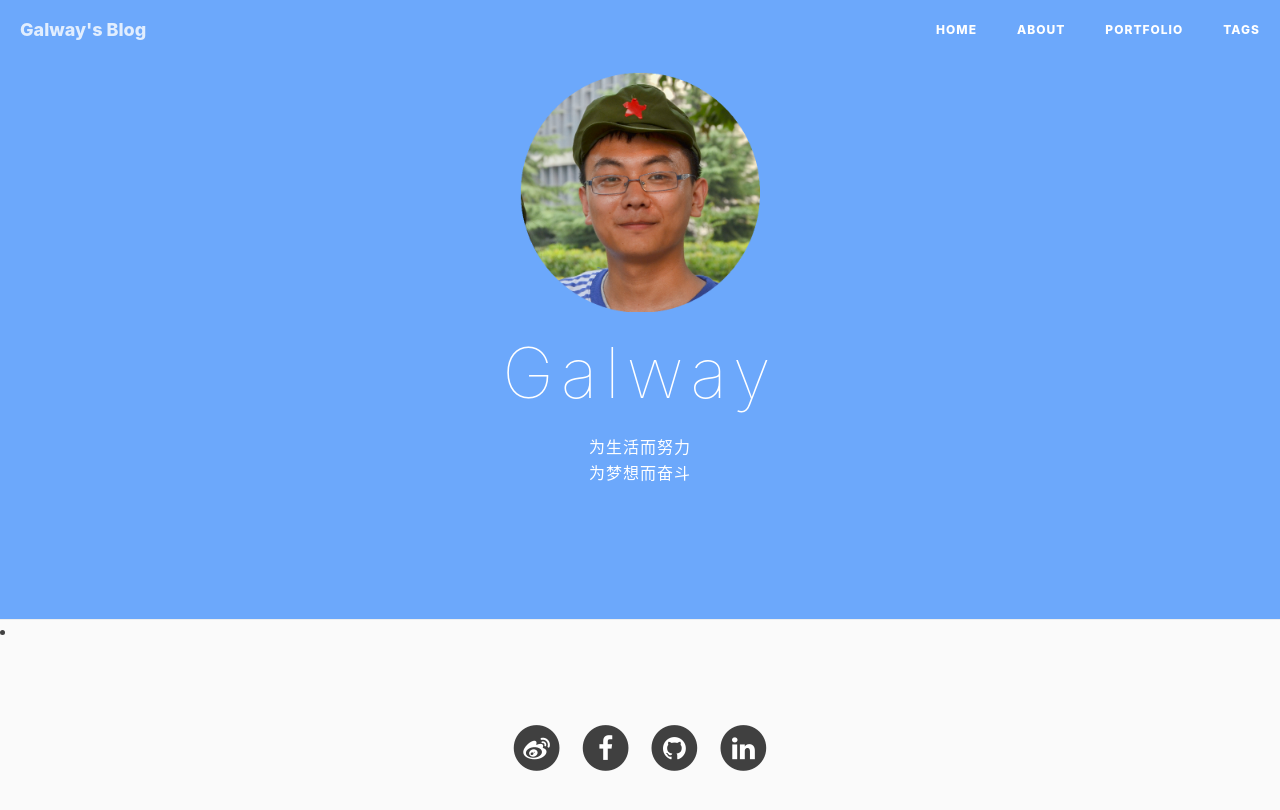
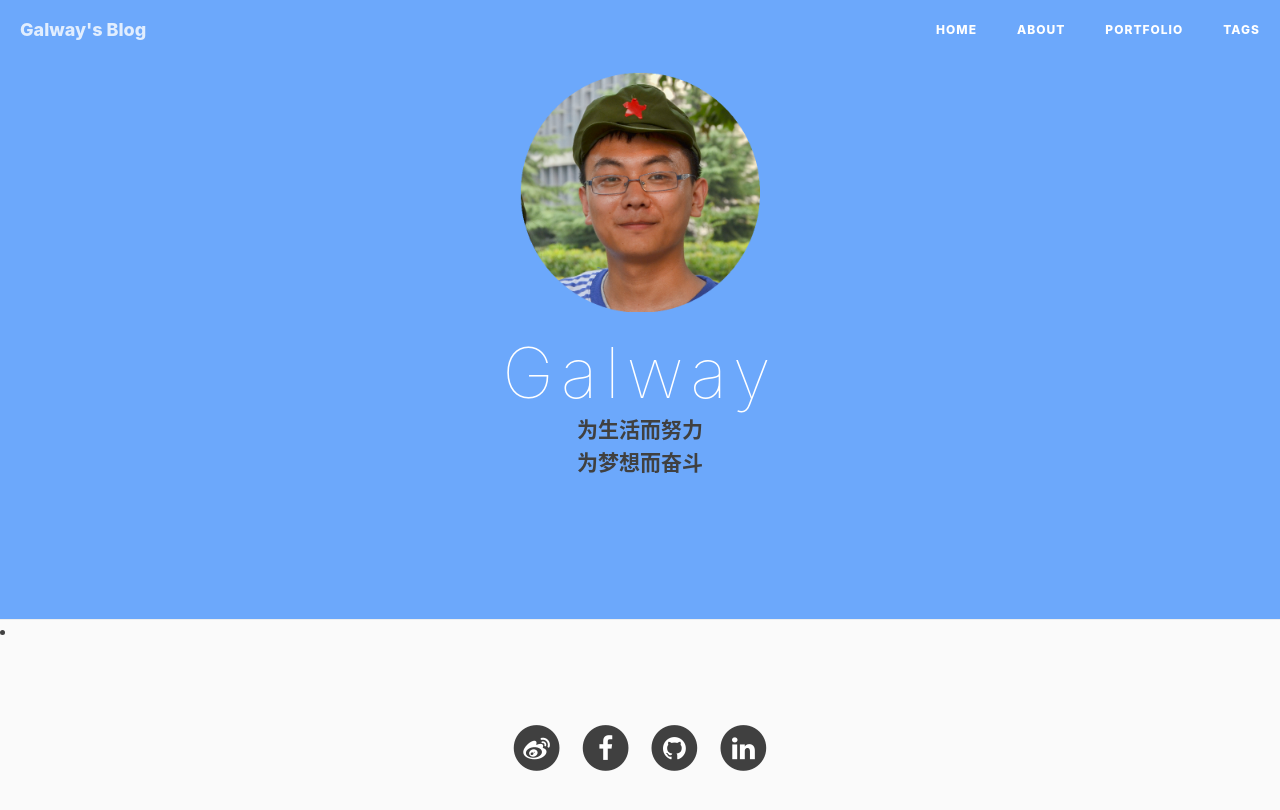
Before and after one commit to gaoweibupt/gaoweibupt.github.io, a Jekyll site: the page built from portfolio/index.html, in a window 1280 px wide. Shown: the top 810 px of the page. Built offline with Jekyll 4.4.1, drawn with Linux system fonts in a browser that asks for light colours; nearby versions of some CDN libraries; comment, search, counter and statistics services are not loaded.

Commit message:
[修改字体]

```diff
--- a/portfolio/index.html
+++ b/portfolio/index.html
@@ -20,8 +20,8 @@ layout: default
 			<header>
 				<img width="240" height="240" src="images/gaowei.png" style="width:240px;">
 				<h1>Galway</h1>
-				<p>为生活而努力<br>
-				为梦想而奋斗</p>
+				<h4>为生活而努力</h4>
+				<h4>为梦想而奋斗</h4>
 			</header>
 			<!--
 			<div class="main">
```
